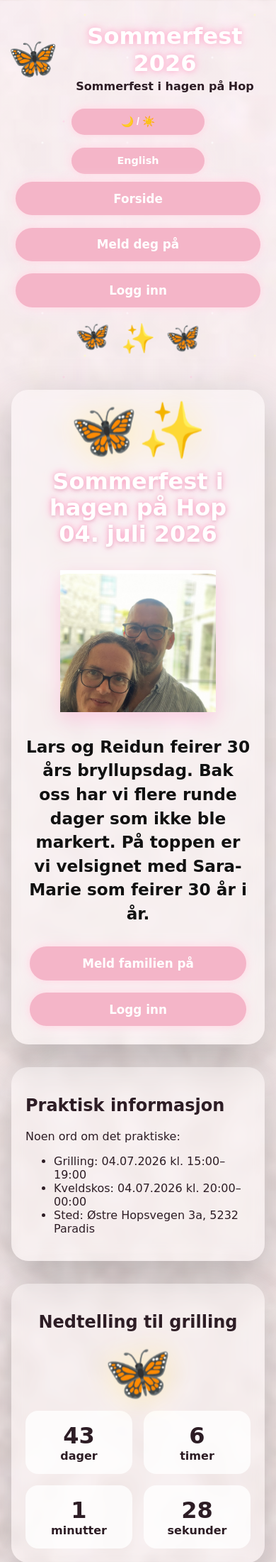
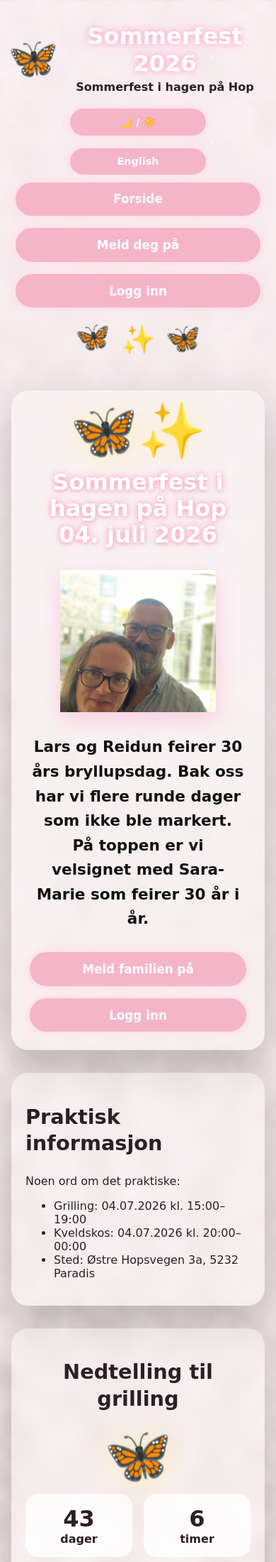
Before and after one commit to kasantix-design/Sommerfest2026, a Flask app: page / in a window 390 px wide. Shown: the top 2200 px of the page at 71% size. Run offline with Flask 3, Linux system fonts and the light colour scheme; data that the repository does not hold is empty.

Commit message:
Update style.css

```diff
--- a/app/static/css/style.css
+++ b/app/static/css/style.css
@@ -433,6 +433,37 @@ th {
 }
 
 @media (max-width: 720px) {
+
+  body {
+    font-family: "Comic Sans MS", cursive;
+    font-size: 16px;
+  }
+
+  h1 {
+    font-size: 2.2rem;
+    line-height: 1.2;
+    font-family: "Comic Sans MS", cursive;
+  }
+
+  h2 {
+    font-size: 1.8rem;
+    line-height: 1.3;
+    font-family: "Comic Sans MS", cursive;
+  }
+
+  .hero-text {
+    font-size: 1.35rem;
+    line-height: 1.6;
+    padding: 0 0.5rem;
+    font-family: "Comic Sans MS", cursive;
+  }
+
+  .pink-btn {
+    width: 100%;
+    max-width: 320px;
+    font-family: "Comic Sans MS", cursive;
+  }
+
   .top-bar,
   .logo-area {
     justify-content: center;
@@ -445,19 +476,10 @@ th {
     padding: 1.25rem;
   }
 
-  .hero-text {
-    font-size: 1.45rem;
-  }
-
-  .pink-btn {
-    width: 100%;
-    max-width: 320px;
-  }
-
   .countdown-grid {
     grid-template-columns: repeat(2, 1fr);
   }
-}
+
 .heart-frame {
     width: 220px;
     height: 200px;
```
